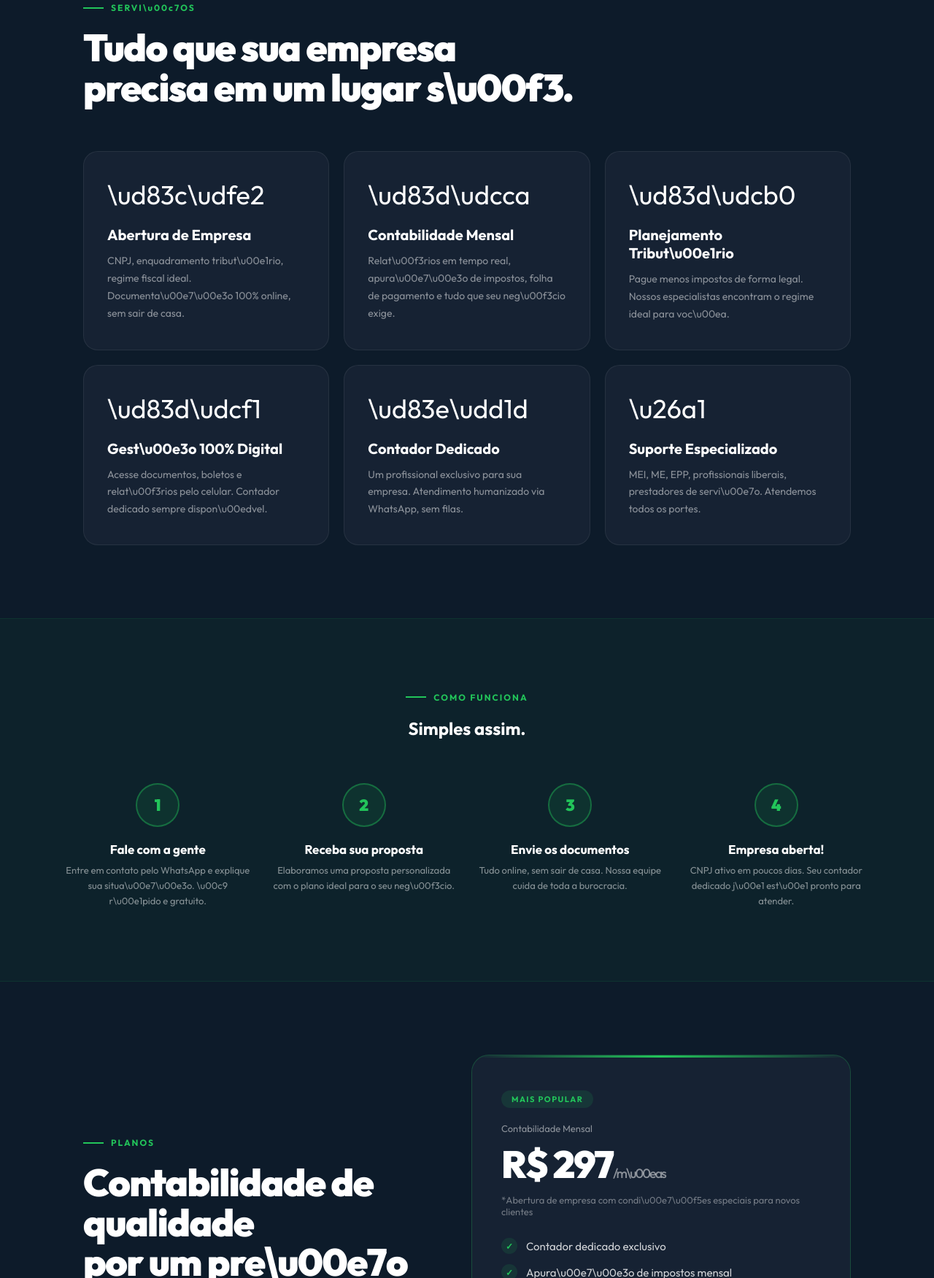
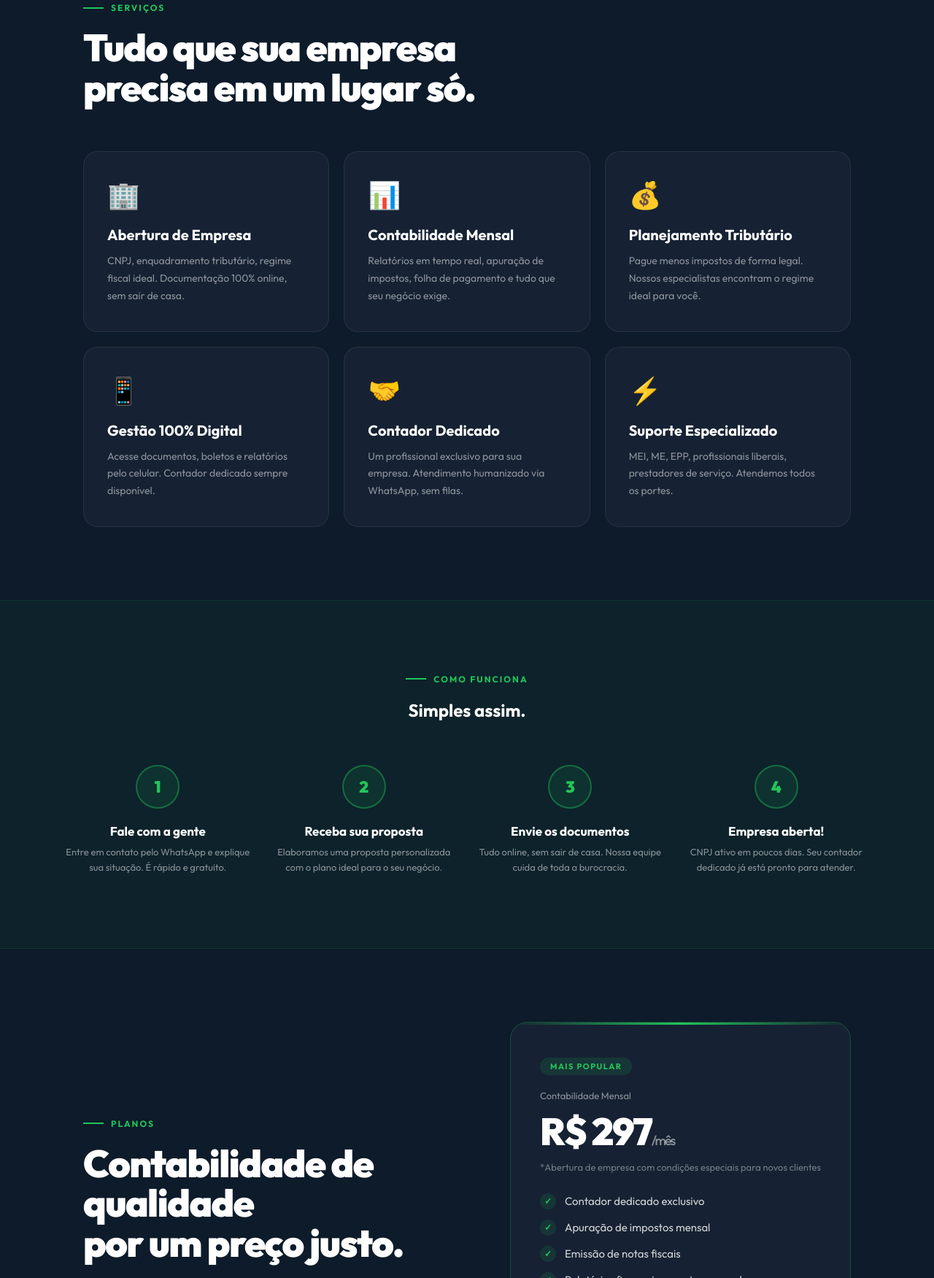
Before and after one commit to facilitacontabilidadedigital-a11y/landing-facilita, a plain HTML site: page index.html in a window 1280 px wide. Shown: the part 1049-2800 px from the top of the page at 73% size. Drawn offline with Linux system fonts and the light colour scheme.

Commit message:
Update index.html

```diff
--- a/index.html
+++ b/index.html
@@ -26,7 +26,6 @@
       color: var(--white);
       overflow-x: hidden;
     }
-
     nav {
       position: fixed; top: 0; left: 0; right: 0; z-index: 100;
       display: flex; align-items: center; justify-content: space-between;
@@ -54,7 +53,6 @@
       transition: background 0.2s, transform 0.15s;
     }
     .nav-cta:hover { background: var(--green-dark); transform: translateY(-1px); }
-
     .hero {
       min-height: 100vh;
       display: flex; align-items: center; justify-content: center;
@@ -87,7 +85,7 @@
       color: var(--green); margin-bottom: 28px;
       animation: fadeUp 0.6s ease both;
     }
-    .badge::before { content: '\25cf'; font-size: 8px; animation: pulse 2s infinite; }
+    .badge::before { content: '●'; font-size: 8px; animation: pulse 2s infinite; }
     @keyframes pulse { 0%,100%{opacity:1} 50%{opacity:0.4} }
     .hero h1 {
       font-size: clamp(40px, 7vw, 80px);
@@ -128,7 +126,6 @@
       from { opacity: 0; transform: translateY(24px); }
       to { opacity: 1; transform: translateY(0); }
     }
-
     .stats {
       display: flex; justify-content: center; gap: 0;
       border-top: 1px solid rgba(255,255,255,0.06);
@@ -143,7 +140,6 @@
     .stat:last-child { border-right: none; }
     .stat-num { font-size: 40px; font-weight: 900; color: var(--green); letter-spacing: -1px; }
     .stat-label { font-size: 13px; color: rgba(255,255,255,0.5); margin-top: 4px; }
-
     .section {
       padding: 100px 24px;
       max-width: 1100px; margin: 0 auto;
@@ -182,7 +178,6 @@
     .card-icon { font-size: 36px; margin-bottom: 20px; }
     .card h3 { font-size: 20px; font-weight: 700; margin-bottom: 12px; }
     .card p { font-size: 14px; color: rgba(255,255,255,0.5); line-height: 1.7; }
-
     .how-section {
       padding: 100px 24px;
       background: rgba(34,197,90,0.04);
@@ -206,7 +201,6 @@
     }
     .step h4 { font-size: 17px; font-weight: 700; margin-bottom: 8px; }
     .step p { font-size: 13px; color: rgba(255,255,255,0.5); line-height: 1.6; }
-
     .pricing-card {
       background: var(--navy2);
       border: 1px solid rgba(34,197,90,0.25);
@@ -234,13 +228,12 @@
       font-size: 15px; color: rgba(255,255,255,0.8);
     }
     .price-features li::before {
-      content: '\2713'; width: 22px; height: 22px;
+      content: '✓'; width: 22px; height: 22px;
       background: var(--green-light); border-radius: 50%;
       color: var(--green); font-size: 12px; font-weight: 800;
       display: flex; align-items: center; justify-content: center;
       flex-shrink: 0;
     }
-
     .final-cta {
       text-align: center;
       padding: 120px 24px;
@@ -262,7 +255,6 @@
       color: rgba(255,255,255,0.5); font-size: 18px;
       margin-bottom: 44px;
     }
-
     footer {
       border-top: 1px solid rgba(255,255,255,0.06);
       padding: 32px 40px;
@@ -270,7 +262,6 @@
       flex-wrap: wrap; gap: 16px;
     }
     footer span { font-size: 13px; color: rgba(255,255,255,0.3); }
-
     .wa-float {
       position: fixed; bottom: 28px; right: 28px; z-index: 200;
       width: 60px; height: 60px; border-radius: 50%;
@@ -284,7 +275,6 @@
     .wa-float:hover { transform: scale(1.1); }
     @keyframes waIn { from{opacity:0;transform:scale(0.5)} to{opacity:1;transform:scale(1)} }
     .wa-float svg { width: 32px; height: 32px; }
-
     @media (max-width: 600px) {
       nav { padding: 16px 20px; }
       .stats { flex-wrap: wrap; }
@@ -295,7 +285,6 @@
   </style>
 </head>
 <body>
-
 <nav>
   <div class="logo">
     <div class="logo-icon">F</div>
@@ -306,104 +295,142 @@
   </div>
   <a class="nav-cta" href="https://wa.me/5511993953519?text=Ol%C3%A1%2C%20vim%20pelo%20site%20e%20quero%20saber%20mais%20sobre%20os%20planos!" target="_blank">Falar no WhatsApp</a>
 </nav>
-
 <section class="hero">
   <div class="hero-grid"></div>
   <div class="hero-glow"></div>
   <div style="position:relative">
     <div class="badge">CONTABILIDADE DIGITAL</div>
     <h1>Sua empresa no <span class="accent">lugar certo.</span><br />Seu contador no <span class="accent">bolso.</span></h1>
-    <p>Abertura de empresa, contabilidade mensal e gest\u00e3o fiscal 100% online. Sem burocracia, sem dor de cabe\u00e7a.</p>
+    <p>Abertura de empresa, contabilidade mensal e gestão fiscal 100% online. Sem burocracia, sem dor de cabeça.</p>
     <div class="hero-cta-group">
       <a class="btn-primary" href="https://wa.me/5511993953519?text=Ol%C3%A1%2C%20vim%20pelo%20site%20e%20quero%20abrir%20minha%20empresa!" target="_blank">
         <svg width="20" height="20" viewBox="0 0 24 24" fill="currentColor"><path d="M17.472 14.382c-.297-.149-1.758-.867-2.03-.967-.273-.099-.471-.148-.67.15-.197.297-.767.966-.94 1.164-.173.199-.347.223-.644.075-.297-.15-1.255-.463-2.39-1.475-.883-.788-1.48-1.761-1.653-2.059-.173-.297-.018-.458.13-.606.134-.133.298-.347.446-.52.149-.174.198-.298.298-.497.099-.198.05-.371-.025-.52-.075-.149-.669-1.612-.916-2.207-.242-.579-.487-.5-.669-.51-.173-.008-.371-.01-.57-.01-.198 0-.52.074-.792.372-.272.297-1.04 1.016-1.04 2.479 0 1.462 1.065 2.875 1.213 3.074.149.198 2.096 3.2 5.077 4.487.709.306 1.262.489 1.694.625.712.227 1.36.195 1.871.118.571-.085 1.758-.719 2.006-1.413.248-.694.248-1.289.173-1.413-.074-.124-.272-.198-.57-.347z"/><path d="M12 0C5.373 0 0 5.373 0 12c0 2.123.554 4.118 1.528 5.855L0 24l6.335-1.652A11.954 11.954 0 0012 24c6.627 0 12-5.373 12-12S18.627 0 12 0zm0 21.818a9.818 9.818 0 01-5.007-1.374l-.36-.214-3.732.979.994-3.638-.235-.374A9.818 9.818 0 012.182 12C2.182 6.58 6.58 2.182 12 2.182S21.818 6.58 21.818 12 17.42 21.818 12 21.818z"/></svg>
         Quero abrir minha empresa
       </a>
-      <a class="btn-secondary" href="#servicos">Ver servi\u00e7os</a>
+      <a class="btn-secondary" href="#servicos">Ver serviços</a>
     </div>
   </div>
 </section>
-
 <div class="stats">
   <div class="stat"><div class="stat-num">500+</div><div class="stat-label">Clientes ativos</div></div>
-  <div class="stat"><div class="stat-num">98%</div><div class="stat-label">Satisfa\u00e7\u00e3o</div></div>
+  <div class="stat"><div class="stat-num">98%</div><div class="stat-label">Satisfação</div></div>
   <div class="stat"><div class="stat-num">5 dias</div><div class="stat-label">CNPJ aprovado</div></div>
   <div class="stat"><div class="stat-num">100%</div><div class="stat-label">Online</div></div>
 </div>
-
 <div id="servicos" class="section">
-  <div class="section-label">SERVI\u00c7OS</div>
-  <h2>Tudo que sua empresa<br />precisa em um lugar s\u00f3.</h2>
+  <div class="section-label">SERVIÇOS</div>
+  <h2>Tudo que sua empresa<br />precisa em um lugar só.</h2>
   <div class="cards">
-    <div class="card"><div class="card-icon">\ud83c\udfe2</div><h3>Abertura de Empresa</h3><p>CNPJ, enquadramento tribut\u00e1rio, regime fiscal ideal. Documenta\u00e7\u00e3o 100% online, sem sair de casa.</p></div>
-    <div class="card"><div class="card-icon">\ud83d\udcca</div><h3>Contabilidade Mensal</h3><p>Relat\u00f3rios em tempo real, apura\u00e7\u00e3o de impostos, folha de pagamento e tudo que seu neg\u00f3cio exige.</p></div>
-    <div class="card"><div class="card-icon">\ud83d\udcb0</div><h3>Planejamento Tribut\u00e1rio</h3><p>Pague menos impostos de forma legal. Nossos especialistas encontram o regime ideal para voc\u00ea.</p></div>
-    <div class="card"><div class="card-icon">\ud83d\udcf1</div><h3>Gest\u00e3o 100% Digital</h3><p>Acesse documentos, boletos e relat\u00f3rios pelo celular. Contador dedicado sempre dispon\u00edvel.</p></div>
-    <div class="card"><div class="card-icon">\ud83e\udd1d</div><h3>Contador Dedicado</h3><p>Um profissional exclusivo para sua empresa. Atendimento humanizado via WhatsApp, sem filas.</p></div>
-    <div class="card"><div class="card-icon">\u26a1</div><h3>Suporte Especializado</h3><p>MEI, ME, EPP, profissionais liberais, prestadores de servi\u00e7o. Atendemos todos os portes.</p></div>
+    <div class="card">
+      <div class="card-icon">🏢</div>
+      <h3>Abertura de Empresa</h3>
+      <p>CNPJ, enquadramento tributário, regime fiscal ideal. Documentação 100% online, sem sair de casa.</p>
+    </div>
+    <div class="card">
+      <div class="card-icon">📊</div>
+      <h3>Contabilidade Mensal</h3>
+      <p>Relatórios em tempo real, apuração de impostos, folha de pagamento e tudo que seu negócio exige.</p>
+    </div>
+    <div class="card">
+      <div class="card-icon">💰</div>
+      <h3>Planejamento Tributário</h3>
+      <p>Pague menos impostos de forma legal. Nossos especialistas encontram o regime ideal para você.</p>
+    </div>
+    <div class="card">
+      <div class="card-icon">📱</div>
+      <h3>Gestão 100% Digital</h3>
+      <p>Acesse documentos, boletos e relatórios pelo celular. Contador dedicado sempre disponível.</p>
+    </div>
+    <div class="card">
+      <div class="card-icon">🤝</div>
+      <h3>Contador Dedicado</h3>
+      <p>Um profissional exclusivo para sua empresa. Atendimento humanizado via WhatsApp, sem filas.</p>
+    </div>
+    <div class="card">
+      <div class="card-icon">⚡</div>
+      <h3>Suporte Especializado</h3>
+      <p>MEI, ME, EPP, profissionais liberais, prestadores de serviço. Atendemos todos os portes.</p>
+    </div>
   </div>
 </div>
-
 <div class="how-section">
   <div class="how-inner">
     <div class="section-label" style="justify-content:center">COMO FUNCIONA</div>
     <h2 style="text-align:center;max-width:600px;margin:0 auto">Simples assim.</h2>
     <div class="steps-grid">
-      <div class="step"><div class="step-num">1</div><h4>Fale com a gente</h4><p>Entre em contato pelo WhatsApp e explique sua situa\u00e7\u00e3o. \u00c9 r\u00e1pido e gratuito.</p></div>
-      <div class="step"><div class="step-num">2</div><h4>Receba sua proposta</h4><p>Elaboramos uma proposta personalizada com o plano ideal para o seu neg\u00f3cio.</p></div>
-      <div class="step"><div class="step-num">3</div><h4>Envie os documentos</h4><p>Tudo online, sem sair de casa. Nossa equipe cuida de toda a burocracia.</p></div>
-      <div class="step"><div class="step-num">4</div><h4>Empresa aberta!</h4><p>CNPJ ativo em poucos dias. Seu contador dedicado j\u00e1 est\u00e1 pronto para atender.</p></div>
+      <div class="step">
+        <div class="step-num">1</div>
+        <h4>Fale com a gente</h4>
+        <p>Entre em contato pelo WhatsApp e explique sua situação. É rápido e gratuito.</p>
+      </div>
+      <div class="step">
+        <div class="step-num">2</div>
+        <h4>Receba sua proposta</h4>
+        <p>Elaboramos uma proposta personalizada com o plano ideal para o seu negócio.</p>
+      </div>
+      <div class="step">
+        <div class="step-num">3</div>
+        <h4>Envie os documentos</h4>
+        <p>Tudo online, sem sair de casa. Nossa equipe cuida de toda a burocracia.</p>
+      </div>
+      <div class="step">
+        <div class="step-num">4</div>
+        <h4>Empresa aberta!</h4>
+        <p>CNPJ ativo em poucos dias. Seu contador dedicado já está pronto para atender.</p>
+      </div>
     </div>
   </div>
 </div>
-
 <div class="section" style="display:flex;flex-wrap:wrap;gap:60px;align-items:center">
   <div style="flex:1;min-width:280px">
     <div class="section-label">PLANOS</div>
-    <h2>Contabilidade de qualidade<br />por um pre\u00e7o justo.</h2>
-    <p style="color:rgba(255,255,255,0.5);font-size:15px;line-height:1.7;max-width:400px">Escolha o plano ideal para o seu momento. Sem contratos longos, sem surpresas na fatura.</p>
+    <h2>Contabilidade de qualidade<br />por um preço justo.</h2>
+    <p style="color:rgba(255,255,255,0.5);font-size:15px;line-height:1.7;max-width:400px">
+      Escolha o plano ideal para o seu momento. Sem contratos longos, sem surpresas na fatura.
+    </p>
   </div>
   <div class="pricing-card">
     <div class="pricing-tag">MAIS POPULAR</div>
     <div style="font-size:13px;color:rgba(255,255,255,0.5);margin-bottom:8px">Contabilidade Mensal</div>
-    <div class="price">R$ 297<span>/m\u00eas</span></div>
-    <div class="price-note">*Abertura de empresa com condi\u00e7\u00f5es especiais para novos clientes</div>
+    <div class="price">R$ 297<span>/mês</span></div>
+    <div class="price-note">*Abertura de empresa com condições especiais para novos clientes</div>
     <ul class="price-features">
       <li>Contador dedicado exclusivo</li>
-      <li>Apura\u00e7\u00e3o de impostos mensal</li>
-      <li>Emiss\u00e3o de notas fiscais</li>
-      <li>Relat\u00f3rios financeiros em tempo real</li>
-      <li>Gest\u00e3o de folha de pagamento</li>
+      <li>Apuração de impostos mensal</li>
+      <li>Emissão de notas fiscais</li>
+      <li>Relatórios financeiros em tempo real</li>
+      <li>Gestão de folha de pagamento</li>
       <li>Atendimento via WhatsApp</li>
     </ul>
-    <a class="btn-primary" style="width:100%;justify-content:center" href="https://wa.me/5511993953519?text=Ol%C3%A1%2C%20quero%20conhecer%20os%20planos%20de%20contabilidade%20mensal!" target="_blank">Quero esse plano</a>
+    <a class="btn-primary" style="width:100%;justify-content:center" href="https://wa.me/5511993953519?text=Ol%C3%A1%2C%20quero%20conhecer%20os%20planos%20de%20contabilidade%20mensal!" target="_blank">
+      Quero esse plano
+    </a>
   </div>
 </div>
-
 <div class="final-cta">
   <div class="final-cta-glow"></div>
   <div style="position:relative">
     <h2>Pronto para simplificar<br />sua <span style="color:var(--green)">contabilidade?</span></h2>
-    <p>Fale com um especialista agora. \u00c9 gratuito e sem compromisso.</p>
+    <p>Fale com um especialista agora. É gratuito e sem compromisso.</p>
     <a class="btn-primary" href="https://wa.me/5511993953519?text=Ol%C3%A1%2C%20quero%20uma%20consulta%20gratuita!" target="_blank" style="font-size:18px;padding:18px 48px">
       <svg width="22" height="22" viewBox="0 0 24 24" fill="currentColor"><path d="M17.472 14.382c-.297-.149-1.758-.867-2.03-.967-.273-.099-.471-.148-.67.15-.197.297-.767.966-.94 1.164-.173.199-.347.223-.644.075-.297-.15-1.255-.463-2.39-1.475-.883-.788-1.48-1.761-1.653-2.059-.173-.297-.018-.458.13-.606.134-.133.298-.347.446-.52.149-.174.198-.298.298-.497.099-.198.05-.371-.025-.52-.075-.149-.669-1.612-.916-2.207-.242-.579-.487-.5-.669-.51-.173-.008-.371-.01-.57-.01-.198 0-.52.074-.792.372-.272.297-1.04 1.016-1.04 2.479 0 1.462 1.065 2.875 1.213 3.074.149.198 2.096 3.2 5.077 4.487.709.306 1.262.489 1.694.625.712.227 1.36.195 1.871.118.571-.085 1.758-.719 2.006-1.413.248-.694.248-1.289.173-1.413-.074-.124-.272-.198-.57-.347z"/><path d="M12 0C5.373 0 0 5.373 0 12c0 2.123.554 4.118 1.528 5.855L0 24l6.335-1.652A11.954 11.954 0 0012 24c6.627 0 12-5.373 12-12S18.627 0 12 0zm0 21.818a9.818 9.818 0 01-5.007-1.374l-.36-.214-3.732.979.994-3.638-.235-.374A9.818 9.818 0 012.182 12C2.182 6.58 6.58 2.182 12 2.182S21.818 6.58 21.818 12 17.42 21.818 12 21.818z"/></svg>
       Falar no WhatsApp agora
     </a>
   </div>
 </div>
-
 <footer>
   <div class="logo">
     <div class="logo-icon">F</div>
-    <div class="logo-text"><strong>Facilita</strong><span>Contabilidade Digital</span></div>
+    <div class="logo-text">
+      <strong>Facilita</strong>
+      <span>Contabilidade Digital</span>
+    </div>
   </div>
-  <span>\u00a9 2025 Facilita Contabilidade Digital. Todos os direitos reservados.</span>
+  <span>© 2025 Facilita Contabilidade Digital. Todos os direitos reservados.</span>
   <span style="color:rgba(255,255,255,0.2)">facilitacontabilidadeofc.com.br</span>
 </footer>
-
 <a class="wa-float" href="https://wa.me/5511993953519?text=Ol%C3%A1%2C%20vim%20pelo%20site!" target="_blank" title="Falar no WhatsApp">
   <svg viewBox="0 0 24 24" fill="white"><path d="M17.472 14.382c-.297-.149-1.758-.867-2.03-.967-.273-.099-.471-.148-.67.15-.197.297-.767.966-.94 1.164-.173.199-.347.223-.644.075-.297-.15-1.255-.463-2.39-1.475-.883-.788-1.48-1.761-1.653-2.059-.173-.297-.018-.458.13-.606.134-.133.298-.347.446-.52.149-.174.198-.298.298-.497.099-.198.05-.371-.025-.52-.075-.149-.669-1.612-.916-2.207-.242-.579-.487-.5-.669-.51-.173-.008-.371-.01-.57-.01-.198 0-.52.074-.792.372-.272.297-1.04 1.016-1.04 2.479 0 1.462 1.065 2.875 1.213 3.074.149.198 2.096 3.2 5.077 4.487.709.306 1.262.489 1.694.625.712.227 1.36.195 1.871.118.571-.085 1.758-.719 2.006-1.413.248-.694.248-1.289.173-1.413-.074-.124-.272-.198-.57-.347z"/><path d="M12 0C5.373 0 0 5.373 0 12c0 2.123.554 4.118 1.528 5.855L0 24l6.335-1.652A11.954 11.954 0 0012 24c6.627 0 12-5.373 12-12S18.627 0 12 0zm0 21.818a9.818 9.818 0 01-5.007-1.374l-.36-.214-3.732.979.994-3.638-.235-.374A9.818 9.818 0 012.182 12C2.182 6.58 6.58 2.182 12 2.182S21.818 6.58 21.818 12 17.42 21.818 12 21.818z"/></svg>
 </a>
-
 </body>
 </html>
```
